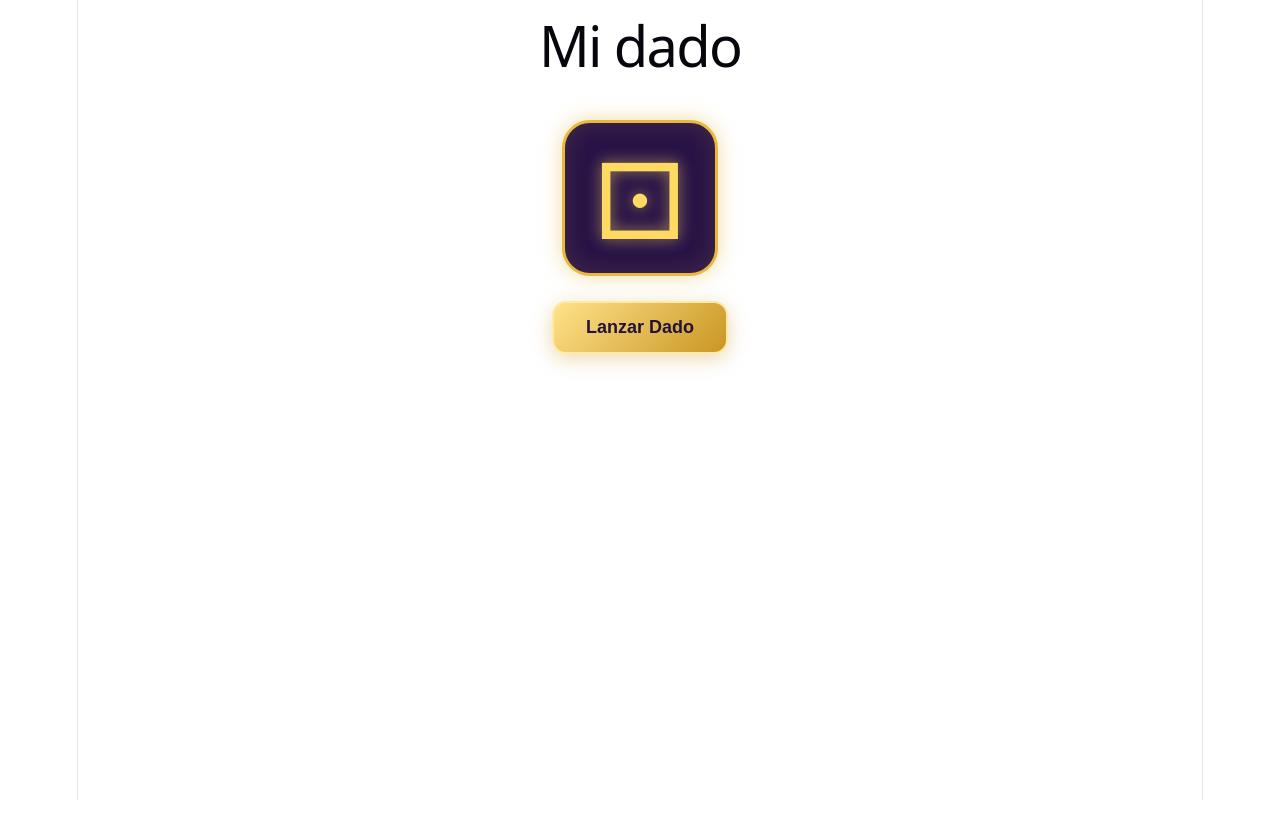
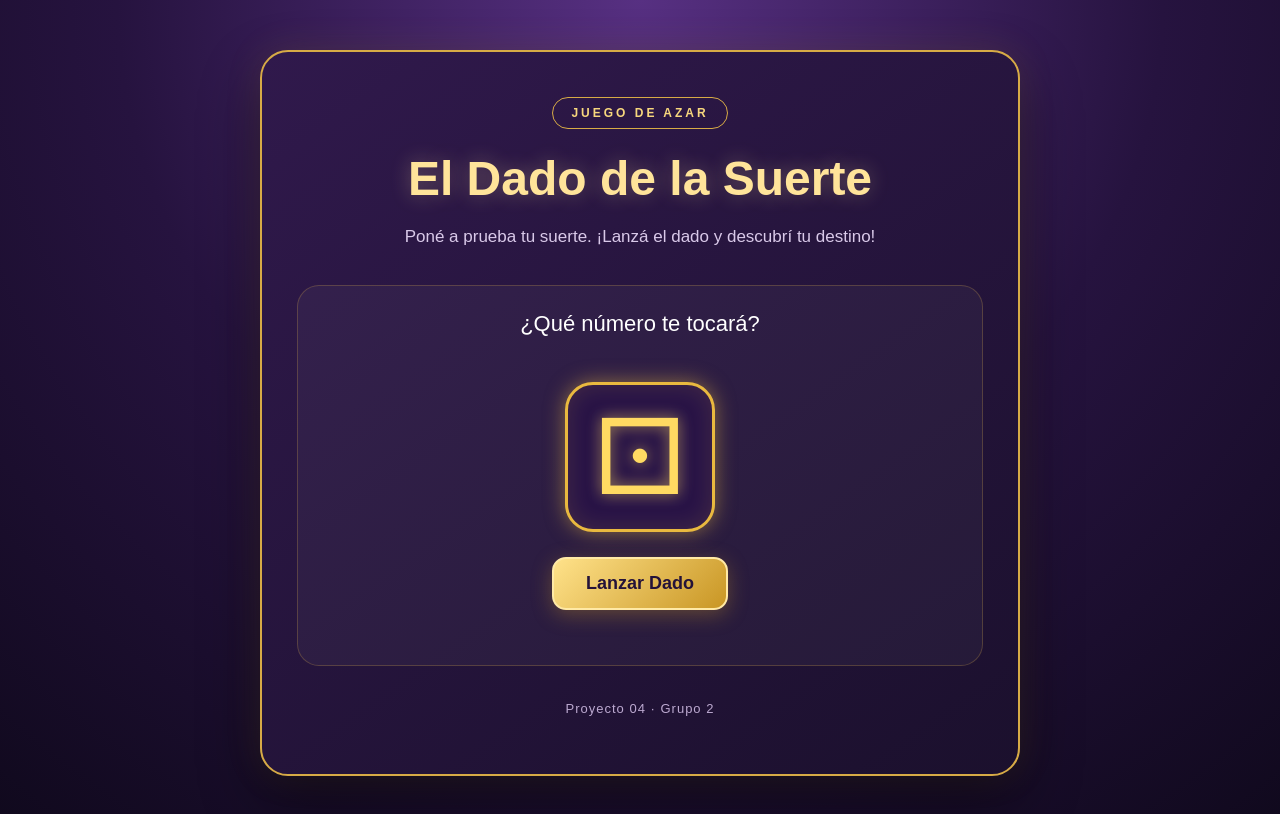
Before and after one commit to Andycap98/fdpwProyecto04Grupo2, a React (Vite) app: page / in a window 1280 px wide. Shown: the top 814 px of the page. Built offline with nearby package versions, Linux system fonts and the light colour scheme.

Commit message:
estilo a App.css

```diff
--- a/src/App.css
+++ b/src/App.css
@@ -1,6 +1,126 @@
-.contenedor-dado {
+
+/* Estructura general de la aplicación */
+
+#root {
+  width: 100%;
+  min-height: 100vh;
+  margin: 0;
+}
+
+.pagina-juego {
+  min-height: 100vh;
+  padding: 50px 20px;
+
   display: flex;
-  flex-direction: column;
+  justify-content: center;
   align-items: center;
-  gap: 20px;
+
+  background:
+    radial-gradient(
+      circle at top,
+      #573082 0%,
+      #26133f 50%,
+      #10091d 100%
+    );
 }
+
+/* Tarjeta principal */
+
+.tarjeta-juego {
+  width: 100%;
+  max-width: 760px;
+  padding: 45px 35px;
+
+  text-align: center;
+
+  background: linear-gradient(
+    145deg,
+    #30194c,
+    #1b102d
+  );
+
+  border: 2px solid #d7ab46;
+  border-radius: 28px;
+
+  box-shadow:
+    0 25px 60px rgba(0, 0, 0, 0.45),
+    0 0 35px rgba(215, 171, 70, 0.15);
+}
+
+/* Encabezado */
+
+.encabezado-juego {
+  margin-bottom: 35px;
+}
+
+.etiqueta-juego {
+  display: inline-block;
+  padding: 8px 18px;
+
+  color: #f7d77d;
+  border: 1px solid #d7ab46;
+  border-radius: 30px;
+
+  font-size: 12px;
+  font-weight: bold;
+  letter-spacing: 3px;
+}
+
+.encabezado-juego h1 {
+  margin: 22px 0 12px;
+
+  color: #ffe49a;
+  font-size: clamp(32px, 5vw, 48px);
+  font-weight: 800;
+
+  text-shadow: 0 0 20px rgba(255, 228, 154, 0.3);
+}
+
+.encabezado-juego p {
+  color: #d9c9e9;
+  font-size: 17px;
+  line-height: 1.6;
+}
+
+/* Zona del dado */
+
+.seccion-dado {
+  padding: 25px 15px;
+
+  background: rgba(255, 255, 255, 0.04);
+  border: 1px solid rgba(215, 171, 70, 0.25);
+  border-radius: 22px;
+}
+
+.seccion-dado h2 {
+  margin: 0 0 15px;
+
+  color: #ffffff;
+  font-size: 22px;
+  font-weight: 500;
+}
+
+/* Pie de página */
+
+.pie-juego {
+  margin-top: 35px;
+  color: #bca9d0;
+  font-size: 13px;
+  letter-spacing: 1px;
+}
+
+/* Adaptación para celulares */
+
+@media (max-width: 600px) {
+  .pagina-juego {
+    padding: 20px 12px;
+  }
+
+  .tarjeta-juego {
+    padding: 30px 18px;
+  }
+
+  .seccion-dado {
+    padding: 20px 8px;
+  }
+}
--- a/src/App.jsx
+++ b/src/App.jsx
@@ -1,12 +1,37 @@
 
+import "./App.css";
 import Dado from "./components/Dado.jsx";
 
 function App() {
   return (
-    <div>
-      <h1>Mi dado</h1>
-      <Dado />
-    </div>
+    <main className="pagina-juego">
+      <div className="tarjeta-juego">
+
+        <header className="encabezado-juego">
+          <span className="etiqueta-juego">
+            JUEGO DE AZAR
+          </span>
+
+          <h1>El Dado de la Suerte</h1>
+
+          <p>
+            Poné a prueba tu suerte.
+            ¡Lanzá el dado y descubrí tu destino!
+          </p>
+        </header>
+
+        <section className="seccion-dado">
+          <h2>¿Qué número te tocará?</h2>
+
+          <Dado />
+        </section>
+
+        <footer className="pie-juego">
+          <p>Proyecto 04 · Grupo 2</p>
+        </footer>
+
+      </div>
+    </main>
   );
 }
 
--- a/src/index.css
+++ b/src/index.css
@@ -1,111 +1,21 @@
+
+* {
+  box-sizing: border-box;
+}
+
 :root {
-  --text: #6b6375;
-  --text-h: #08060d;
-  --bg: #fff;
-  --border: #e5e4e7;
-  --code-bg: #f4f3ec;
-  --accent: #aa3bff;
-  --accent-bg: rgba(170, 59, 255, 0.1);
-  --accent-border: rgba(170, 59, 255, 0.5);
-  --social-bg: rgba(244, 243, 236, 0.5);
-  --shadow:
-    rgba(0, 0, 0, 0.1) 0 10px 15px -3px, rgba(0, 0, 0, 0.05) 0 4px 6px -2px;
-
-  --sans: system-ui, 'Segoe UI', Roboto, sans-serif;
-  --heading: system-ui, 'Segoe UI', Roboto, sans-serif;
-  --mono: ui-monospace, Consolas, monospace;
-
-  font: 18px/145% var(--sans);
-  letter-spacing: 0.18px;
-  color-scheme: light dark;
-  color: var(--text);
-  background: var(--bg);
+  font-family: Arial, Helvetica, sans-serif;
   font-synthesis: none;
   text-rendering: optimizeLegibility;
   -webkit-font-smoothing: antialiased;
-  -moz-osx-font-smoothing: grayscale;
-
-  @media (max-width: 1024px) {
-    font-size: 16px;
-  }
-}
-
-@media (prefers-color-scheme: dark) {
-  :root {
-    --text: #9ca3af;
-    --text-h: #f3f4f6;
-    --bg: #16171d;
-    --border: #2e303a;
-    --code-bg: #1f2028;
-    --accent: #c084fc;
-    --accent-bg: rgba(192, 132, 252, 0.15);
-    --accent-border: rgba(192, 132, 252, 0.5);
-    --social-bg: rgba(47, 48, 58, 0.5);
-    --shadow:
-      rgba(0, 0, 0, 0.4) 0 10px 15px -3px, rgba(0, 0, 0, 0.25) 0 4px 6px -2px;
-  }
-
-  #social .button-icon {
-    filter: invert(1) brightness(2);
-  }
 }
 
 body {
   margin: 0;
+  min-width: 320px;
+  min-height: 100vh;
 }
 
-#root {
-  width: 1126px;
-  max-width: 100%;
-  margin: 0 auto;
-  text-align: center;
-  border-inline: 1px solid var(--border);
-  min-height: 100svh;
-  display: flex;
-  flex-direction: column;
-  box-sizing: border-box;
+button {
+  font-family: inherit;
 }
-
-h1,
-h2 {
-  font-family: var(--heading);
-  font-weight: 500;
-  color: var(--text-h);
-}
-
-h1 {
-  font-size: 56px;
-  letter-spacing: -1.68px;
-  margin: 32px 0;
-  @media (max-width: 1024px) {
-    font-size: 36px;
-    margin: 20px 0;
-  }
-}
-h2 {
-  font-size: 24px;
-  line-height: 118%;
-  letter-spacing: -0.24px;
-  margin: 0 0 8px;
-  @media (max-width: 1024px) {
-    font-size: 20px;
-  }
-}
-p {
-  margin: 0;
-}
-
-code,
-.counter {
-  font-family: var(--mono);
-  display: inline-flex;
-  border-radius: 4px;
-  color: var(--text-h);
-}
-
-code {
-  font-size: 15px;
-  line-height: 135%;
-  padding: 4px 8px;
-  background: var(--code-bg);
-}
```
